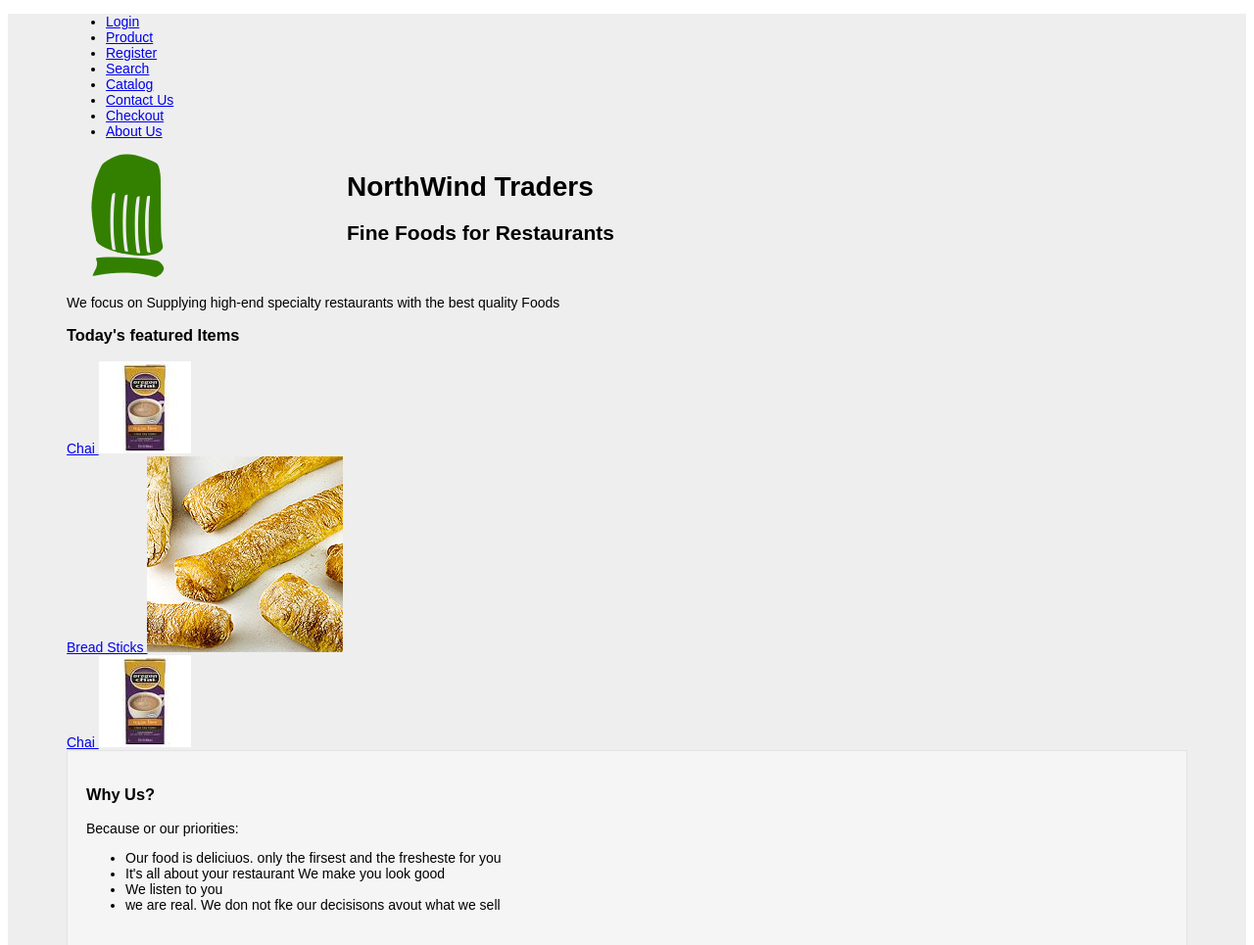
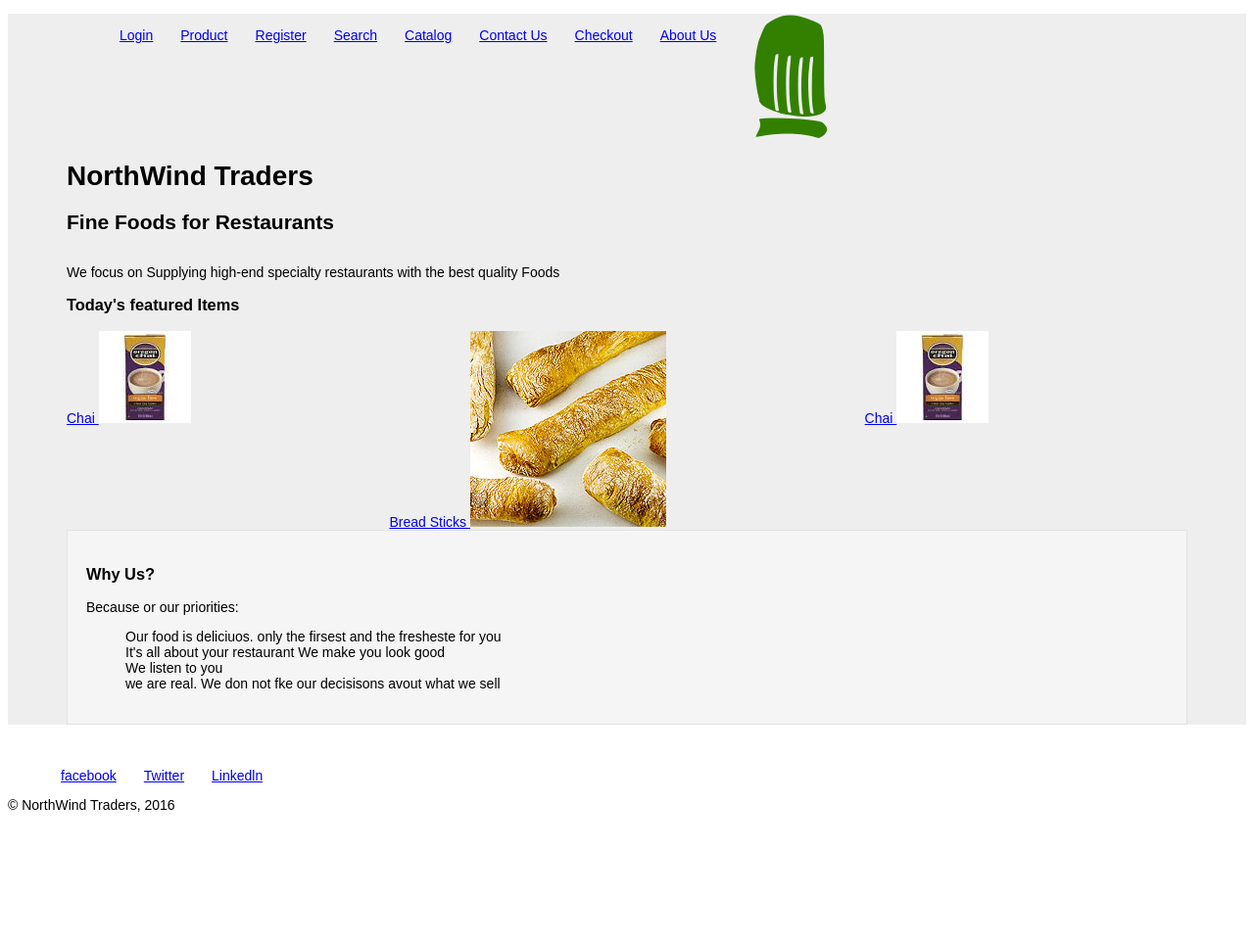
Before and after one commit to wa1gon/htmlcss_class, a plain HTML site: page index.html in a window 1280 px wide. Shown: the top 965 px of the page at 98% size. After the commit the page ends 844 px from the top, so only its background shows below. Drawn offline with Linux system fonts and the light colour scheme.

Commit message:
Tues late morning classes on flex and ul styling.

```diff
--- a/assets/css/site.css
+++ b/assets/css/site.css
@@ -83,3 +83,19 @@
 .clearfix {
     clear: both;
 }
+ul {
+    list-style-type: none;
+}
+.list-inline {
+    padding: 1em;
+    float: left;
+
+}
+.featureFlexItem {
+    flex-grow: 1;
+    flex-shrink: 1;
+}
+#featureFlexContainer {
+    display: flex;
+    flex-basis: 25%;
+}
--- a/index.html
+++ b/index.html
@@ -10,14 +10,14 @@
         <header>
             <nav>
                 <ul>
-                    <li> <a href="login.html"> Login </a> </li>
-                    <li> <a href="product.html"> Product </a> </li>
-                    <li> <a href="Register.html"> Register </a> </li>
-                    <li> <a href="search.html"> Search </a> </li>
-                    <li> <a href="catalog.html"> Catalog</a> </li>
-                    <li> <a href="contactus.html"> Contact Us </a> </li>
-                    <li> <a href="checkout.html"> Checkout </a> </li>
-                    <li> <a href="aboutus.html"> About Us</a> </li>
+                    <li class="list-inline"> <a href="login.html"> Login </a> </li>
+                    <li class="list-inline"> <a href="product.html"> Product </a> </li>
+                    <li class="list-inline"> <a href="Register.html"> Register </a> </li>
+                    <li class="list-inline"> <a href="search.html"> Search </a> </li>
+                    <li class="list-inline"> <a href="catalog.html"> Catalog</a> </li>
+                    <li class="list-inline"> <a href="contactus.html"> Contact Us </a> </li>
+                    <li class="list-inline"> <a href="checkout.html"> Checkout </a> </li>
+                    <li class="list-inline"> <a href="aboutus.html"> About Us</a> </li>
                 </ul>
             </nav>
             <div class="headerImg">
@@ -39,23 +39,27 @@
             </div>
 
             <section>
-
-                <div>
+                <div id="featureFlexContainer">
+                    <div class="featureFlexItem ">
                         <a href="product.html#/23 "> Chai
                         <img src = "assets/images/chai.jpg "/>
                     </a>
                     </div>
 
-                <div>
+                    <div class="featureFlexItem ">
                         <a href="Queso.html#/23 "> Bread Sticks
                         <img src = "assets/images/productimages/breadsticks.jpg "/>
                     </a>
                     </div>
 
-                <div>
+                    <div class="featureFlexItem ">
                         <a href="Ale.html#/23 "> Chai
                         <img src = "assets/images/chai.jpg "/>
                     </a>
+                    </div>
+                </div>
+
+
                 </section>
 
                 <article class="well " id="whyus ">
@@ -72,19 +76,19 @@
                 </article>
             </div>
         </main>
-        <footer>
-            <ul>
-                <li> <a href="http://www.facebook.com "> facebook </a> </li>
-                <li> <a href="http://twitter.com "> Twitter </a> </li>
-                <li><a href="http://linkedln.com "> Linkedln </a> </li>
+        <footer >
+            <ul >
+                <li class="list-inline"> <a href="http://www.facebook.com "> facebook </a> </li>
+                <li class="list-inline"> <a href="http://twitter.com "> Twitter </a> </li>
+                <li class="list-inline"><a href="http://linkedln.com "> Linkedln </a> </li>
             </ul>
+            <div class="clearfix "/>
+
             <p>&copy; NorthWind Traders, 2016</p>
 
         </footer>
-
     </div>
 
 </body>
 
-
 </html>
```
Also changed, not shown: aboutus.html (+15 -13 lines), catalog.html (+15 -13 lines), checkout.html (+69 -18 lines), contactus.html (+15 -13 lines), login.html (+20 -20 lines), product.html (+15 -13 lines), register.html (+15 -13 lines), search.html (+20 -21 lines). Lines whose indentation alone changed are shown as unchanged.
